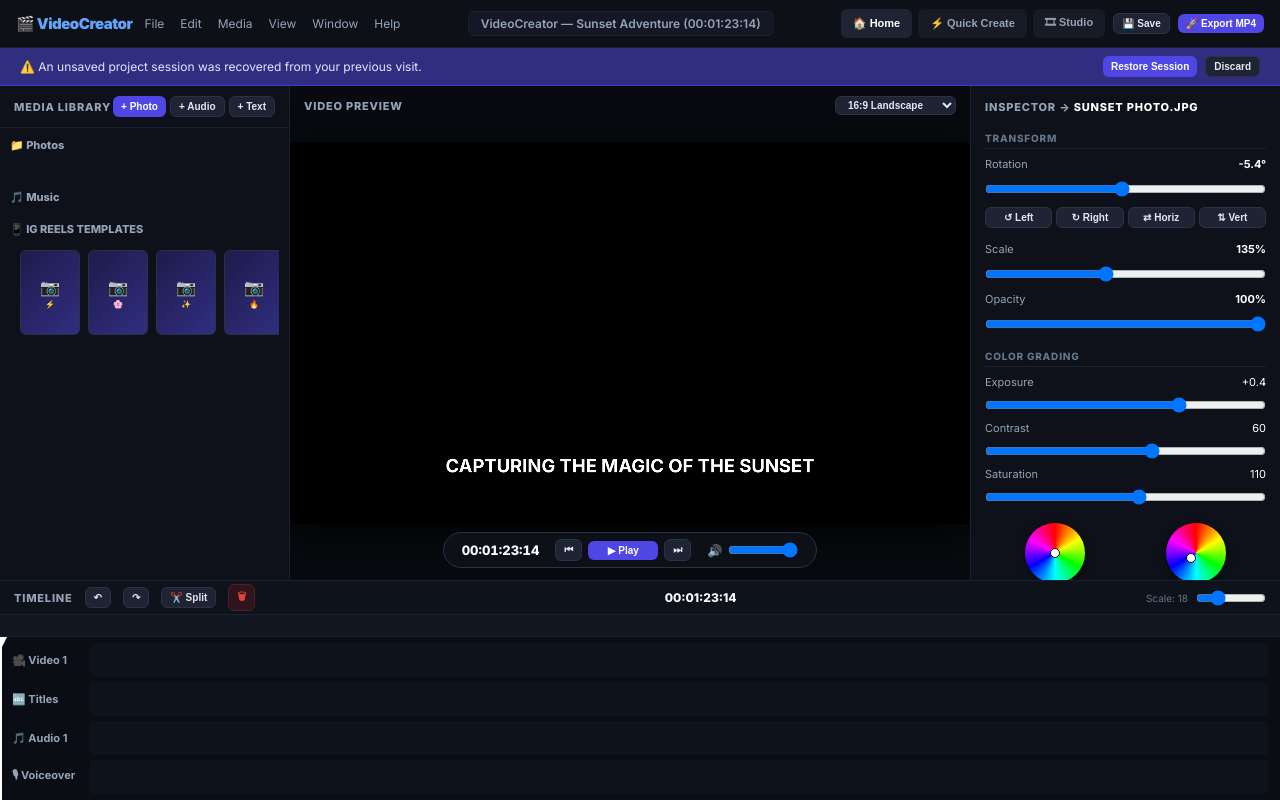
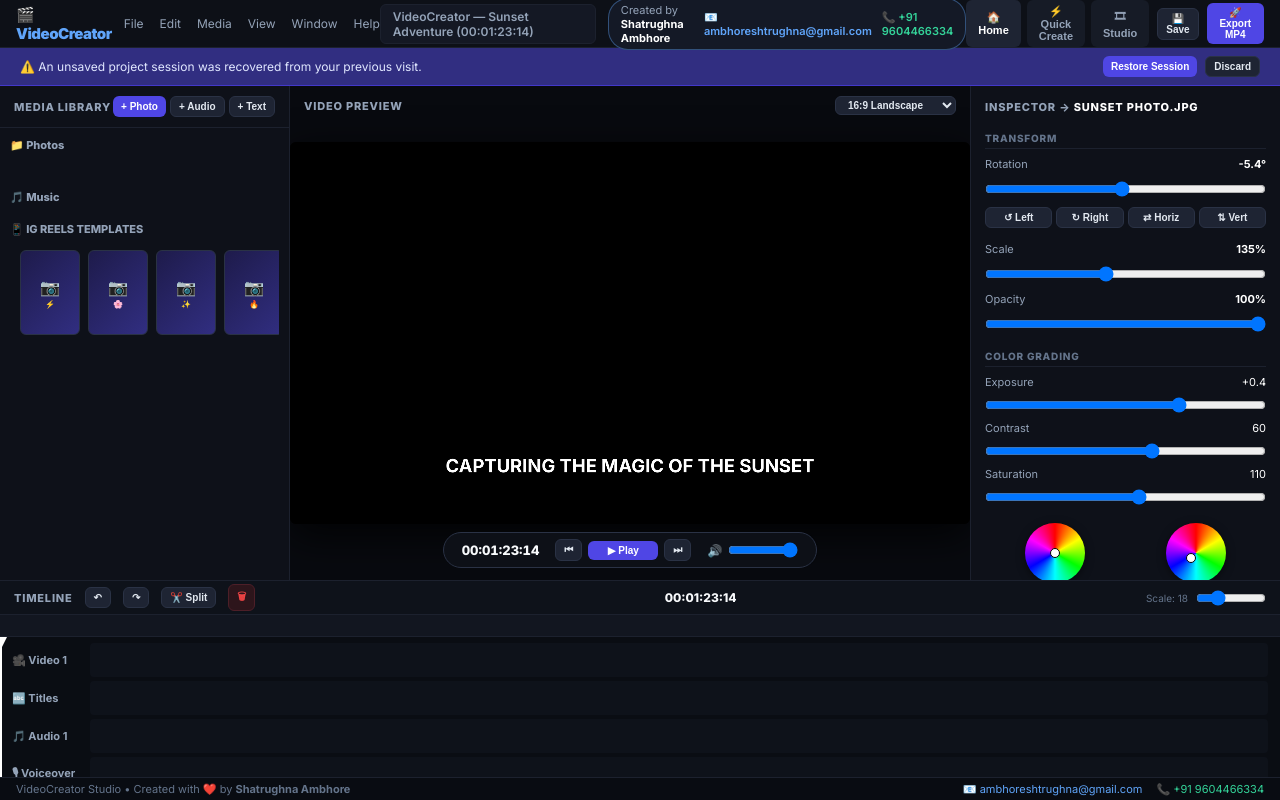
Before and after one commit to shatru123/VideoCreator, a plain HTML site: page web/index.html in a window 1280 px wide. Drawn offline with Linux system fonts and the light colour scheme.

Commit message:
feat: prominently display Created by Shatrughna Ambhore, email, and phone across top headers, home hero, editor footers, and README

```diff
--- a/web/index.html
+++ b/web/index.html
@@ -25,9 +25,16 @@
       </nav>
     </div>
 
-    <!-- Center Project Title & Timecode -->
-    <div id="header-project-badge" class="project-title-badge">
-      VideoCreator — Sunset Adventure (00:01:23:14)
+    <!-- Center Creator Badge & Project Info -->
+    <div style="display:flex; align-items:center; gap:12px;">
+      <div id="header-project-badge" class="project-title-badge">
+        VideoCreator — Sunset Adventure (00:01:23:14)
+      </div>
+      <div class="creator-badge" style="display:flex; align-items:center; gap:10px; background:#141926; border:1px solid rgba(96, 165, 250, 0.4); padding:4px 12px; border-radius:20px; font-size:11px;">
+        <span style="color:#94A3B8;">Created by <strong style="color:#FFFFFF;">Shatrughna Ambhore</strong></span>
+        <a href="mailto:ambhoreshtrughna@gmail.com" style="color:#60A5FA; text-decoration:none; font-weight:600;">📧 ambhoreshtrughna@gmail.com</a>
+        <a href="tel:+919604466334" style="color:#34D399; text-decoration:none; font-weight:600;">📞 +91 9604466334</a>
+      </div>
     </div>
 
     <!-- Screen Navigation & Actions -->
@@ -370,6 +377,15 @@
             <div id="timeline-voiceover-track" class="track-content-col"></div>
           </div>
         </div>
+
+        <!-- Studio Bottom Creator Bar -->
+        <div style="background:#090C12; border-top:1px solid var(--border-color); padding:4px 16px; display:flex; justify-content:space-between; align-items:center; font-size:11px; color:#64748B;">
+          <span>VideoCreator Studio &bull; Created with ❤️ by <strong>Shatrughna Ambhore</strong></span>
+          <div style="display:flex; gap:14px;">
+            <a href="mailto:ambhoreshtrughna@gmail.com" style="color:#60A5FA; text-decoration:none;">📧 ambhoreshtrughna@gmail.com</a>
+            <a href="tel:+919604466334" style="color:#34D399; text-decoration:none;">📞 +91 9604466334</a>
+          </div>
+        </div>
       </footer>
     </section>
 
@@ -404,6 +420,10 @@
       <div style="display:flex; justify-content:flex-end; gap:10px;">
         <button id="btn-start-export" class="btn btn-primary" style="width:100%; padding:10px;">Render &amp; Download Video</button>
       </div>
+
+      <div style="border-top:1px solid var(--border-color); padding-top:10px; font-size:11px; color:#64748B; text-align:center;">
+        Created by <strong>Shatrughna Ambhore</strong> (ambhoreshtrughna@gmail.com | +91 9604466334)
+      </div>
     </div>
   </div>
 
```
Also changed, not shown: README.md, 3 other files.
